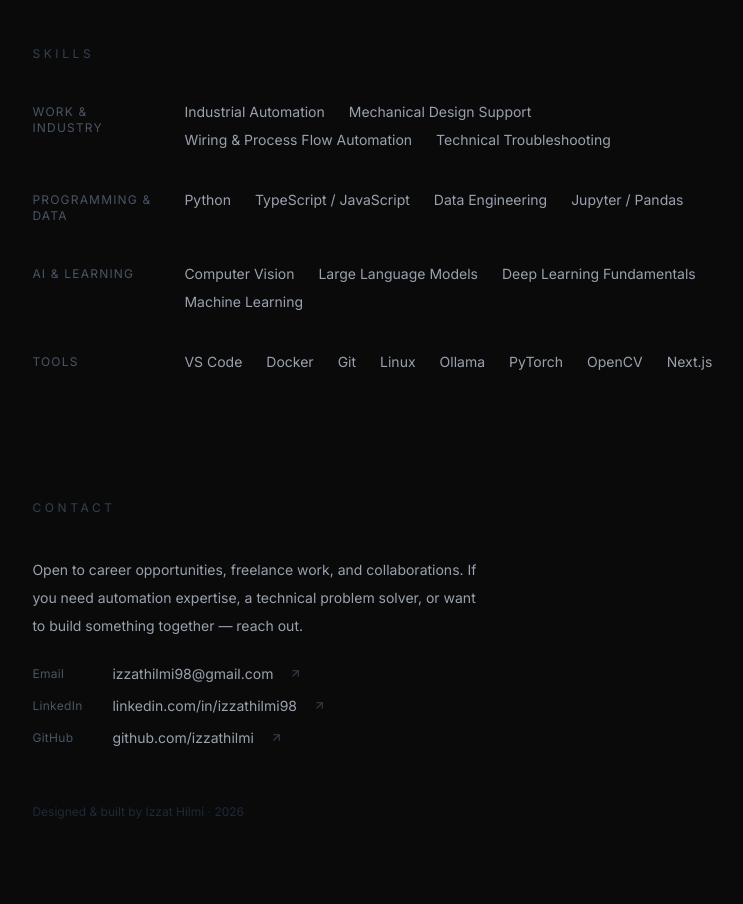
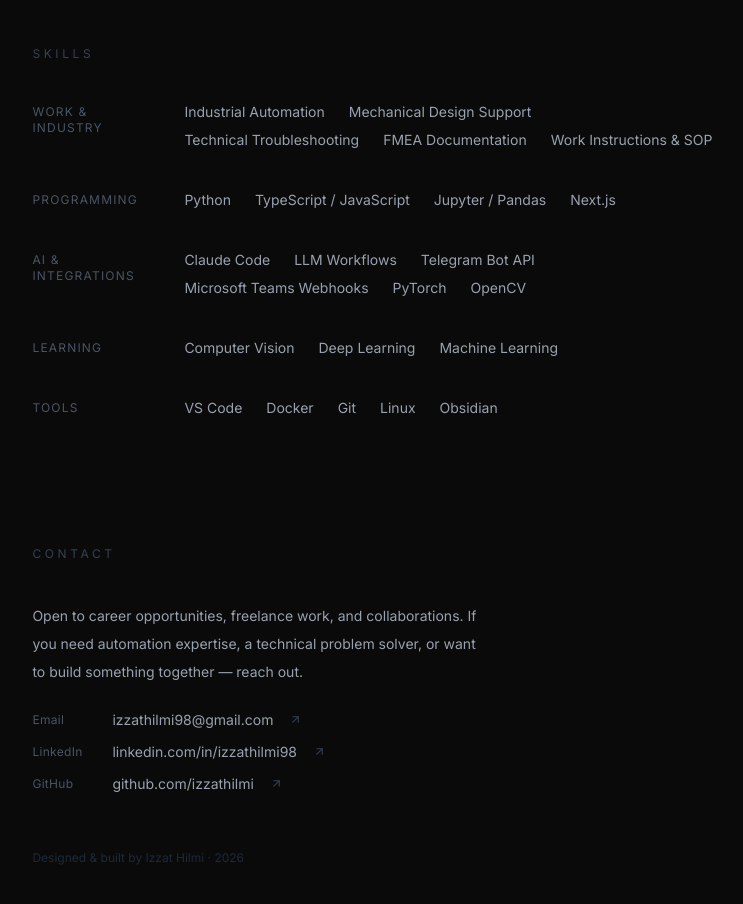
Before and after one commit to izzathilmi/izzat-portfolio, a Next.js app: page / in a window 1280 px wide. Shown: the part 2820-3724 px from the top of the page, without its empty margins (510-1253 px from the left). Built offline with nearby package versions, Linux system fonts and the light colour scheme.

Commit message:
fix: update skills to reflect actual experience honestly

```diff
--- a/components/Skills.tsx
+++ b/components/Skills.tsx
@@ -5,19 +5,23 @@ import { motion } from "framer-motion";
 const groups = [
   {
     label: "Work & Industry",
-    items: ["Industrial Automation", "Mechanical Design Support", "Wiring & Process Flow Automation", "Technical Troubleshooting"],
+    items: ["Industrial Automation", "Mechanical Design Support", "Technical Troubleshooting", "FMEA Documentation", "Work Instructions & SOP"],
   },
   {
-    label: "Programming & Data",
-    items: ["Python", "TypeScript / JavaScript", "Data Engineering", "Jupyter / Pandas"],
+    label: "Programming",
+    items: ["Python", "TypeScript / JavaScript", "Jupyter / Pandas", "Next.js"],
   },
   {
-    label: "AI & Learning",
-    items: ["Computer Vision", "Large Language Models", "Deep Learning Fundamentals", "Machine Learning"],
+    label: "AI & Integrations",
+    items: ["Claude Code", "LLM Workflows", "Telegram Bot API", "Microsoft Teams Webhooks", "PyTorch", "OpenCV"],
+  },
+  {
+    label: "Learning",
+    items: ["Computer Vision", "Deep Learning", "Machine Learning"],
   },
   {
     label: "Tools",
-    items: ["VS Code", "Docker", "Git", "Linux", "Ollama", "PyTorch", "OpenCV", "Next.js"],
+    items: ["VS Code", "Docker", "Git", "Linux", "Obsidian"],
   },
 ];
 
```
